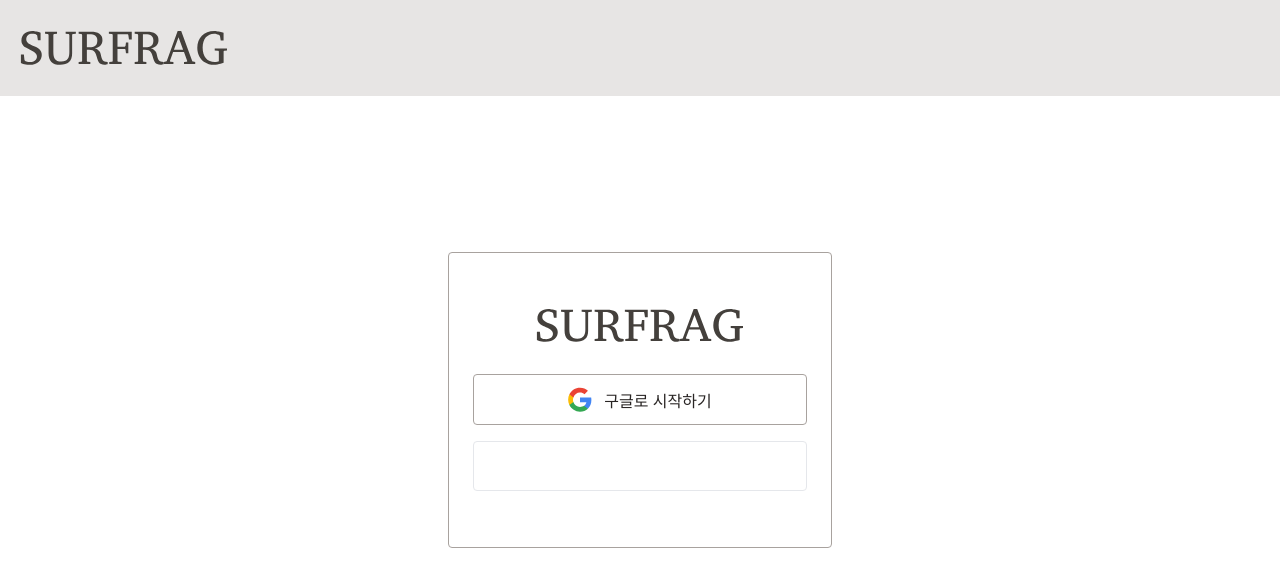
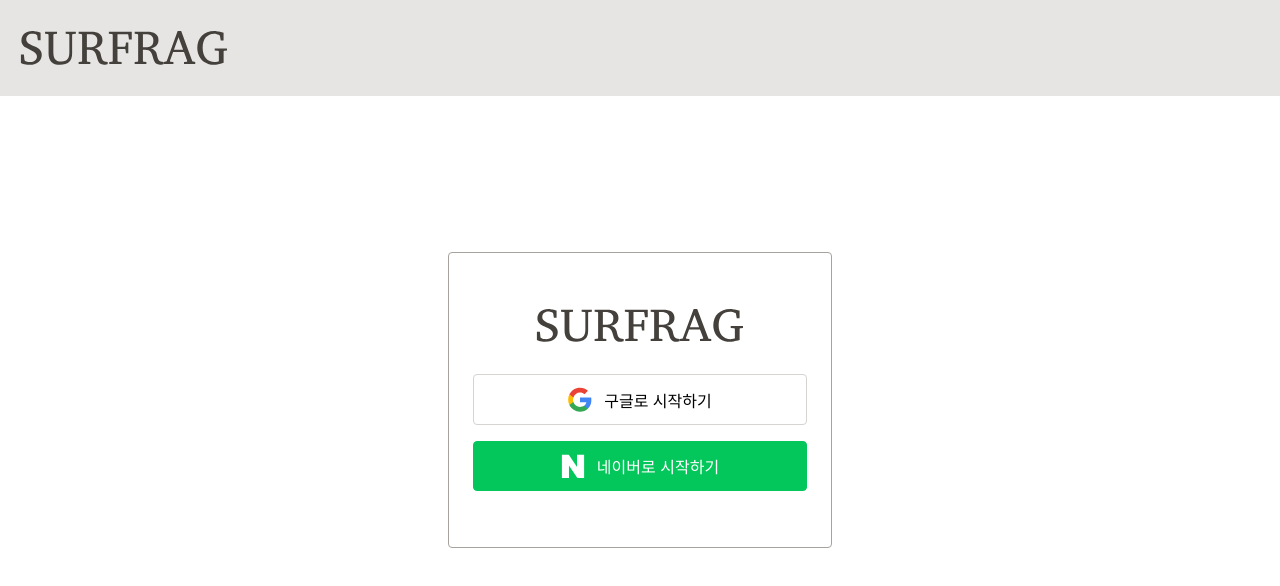
Before and after one commit to seonnn/perfume-search-project, a Next.js app: page /login in a window 1280 px wide. Shown: the top 586 px of the page. Built offline with nearby package versions, Linux system fonts and the light colour scheme.

Commit message:
fix: naver 로그인 버튼 배경색 적용되지 않는 오류 해결

```diff
--- a/components/login/SocialLoginButton.tsx
+++ b/components/login/SocialLoginButton.tsx
@@ -6,16 +6,16 @@
 const option = {
   google: {
     name: '구글',
-    bg: 'white',
-    border: 'stone-400',
-    text: 'stone-800',
+    bg: 'bg-white',
+    border: 'border-stone-300',
+    text: 'bg-stone-800',
     logo: GoogleLogo,
   },
   naver: {
     name: '네이버',
-    bg: 'green-naver',
-    border: 'green-naver',
-    text: 'white',
+    bg: 'bg-green-naver',
+    border: 'border-green-naver',
+    text: 'text-white',
     logo: NaverLogo,
   },
 };
@@ -24,9 +24,7 @@
   const { name, bg, border, text, logo } = option[type];
 
   return (
-    <button
-      className={`flex justify-center items-center gap-3 border-1 rounded py-3 w-full bg-${bg} border-${border} text-${text}`}
-    >
+    <button className={`flex justify-center items-center gap-3 rounded py-3 w-full border-1 ${bg} ${border} ${text}`}>
       <Image src={logo} alt={name} width={24} height={24} />
       {name}로 시작하기
     </button>
```
